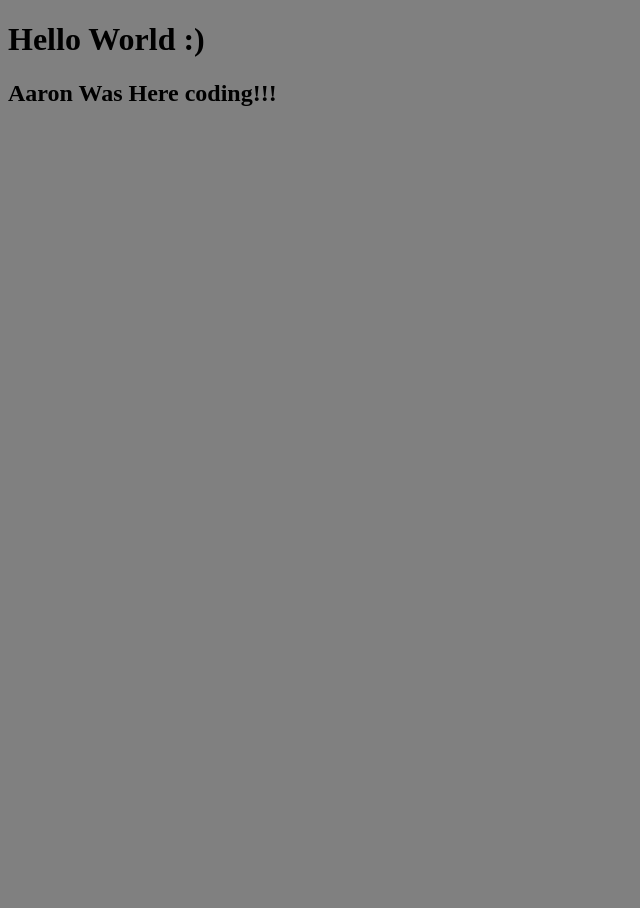
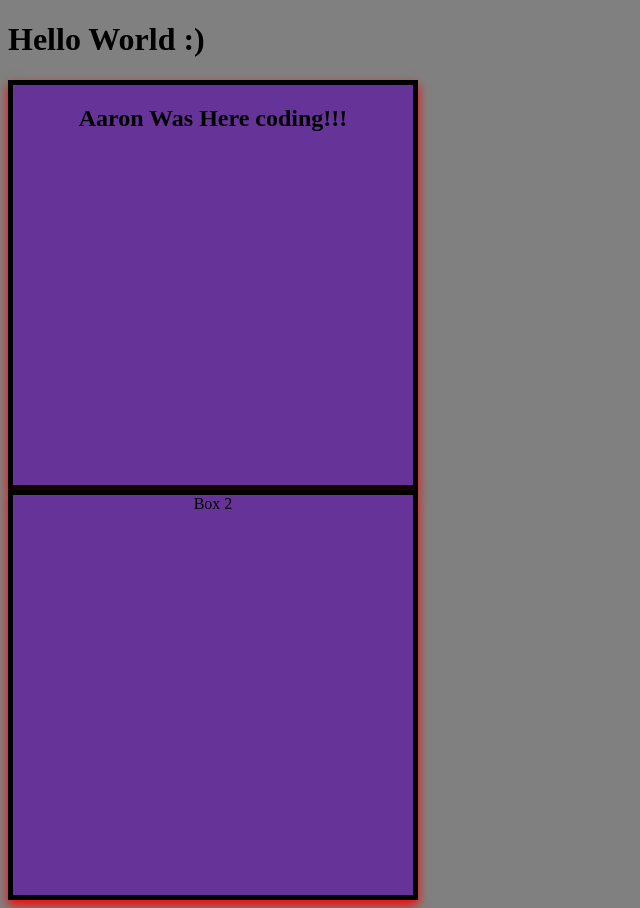
Before and after one commit to aholmes88/web-pr-70010, a plain HTML site: page Aholmes_index.html in a window 1280 px wide. Shown: the whole page, without its empty margins (0-640 px from the left). Before the commit the page ends 800 px from the top, so only its background shows below. Drawn offline with Linux system fonts and the light colour scheme.

Commit message:
new feature

```diff
--- a/Aholmes_index.html
+++ b/Aholmes_index.html
@@ -9,10 +9,13 @@
 <body>
     <h1>Hello World :)</h1>
 
+    <div class="flex-container">
     <div class="container">
         <h2>
             Aaron Was Here coding!!!
         </h2>
     </div>
+    <div class="container">Box 2</div>
+</div>
 </body>
 </html>
--- a/style.css
+++ b/style.css
@@ -2,7 +2,15 @@ body {
     background-color: grey;
 }
 .container {
-    background(rebeccapurple);
-
-
+    background-color: rebeccapurple;
+    border:black solid 5px;
+    box-shadow: red 0px 5px 10px;
+    height: 400px;
+    width: 400px;
+    text-align: center ;
+    position: relative;
 }
+div {
+    flex-direction:row;
+    flex: auto;
+}
```
Also changed, not shown: index.html (+0 -1 lines).
